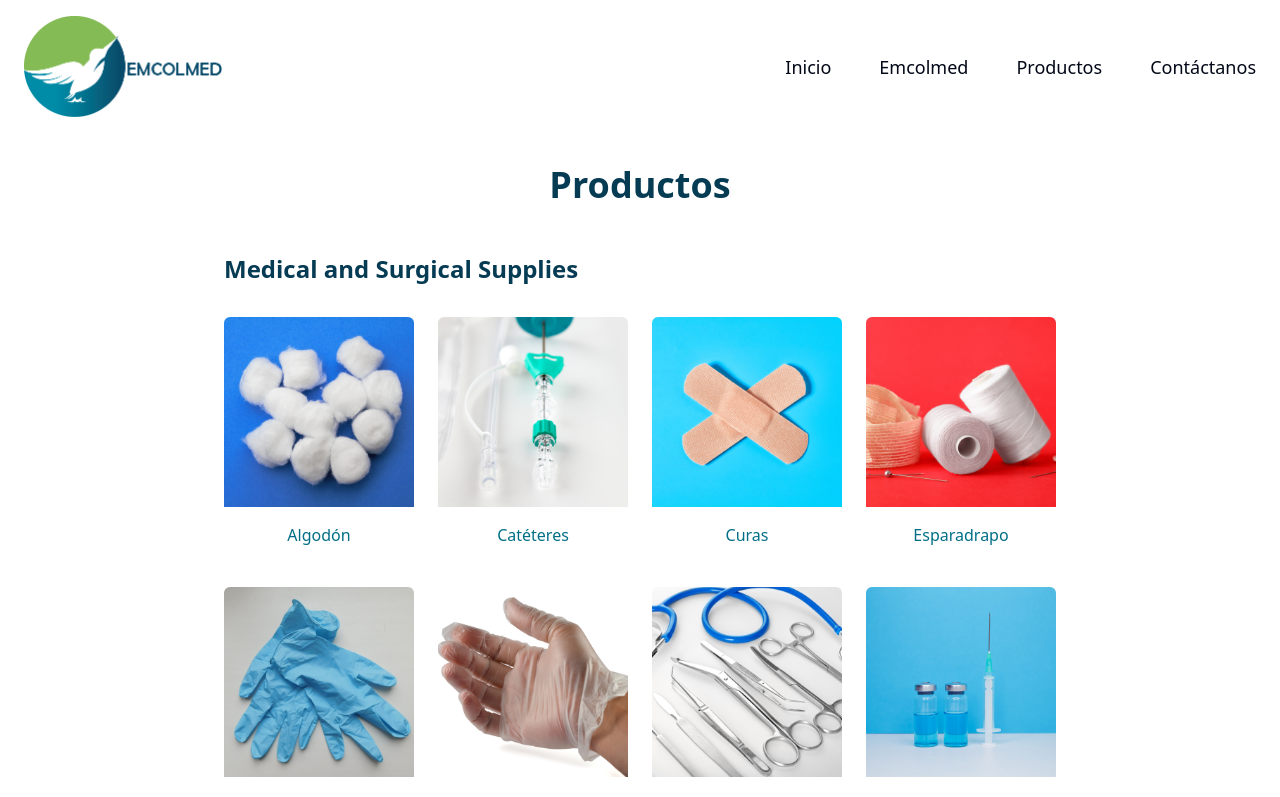
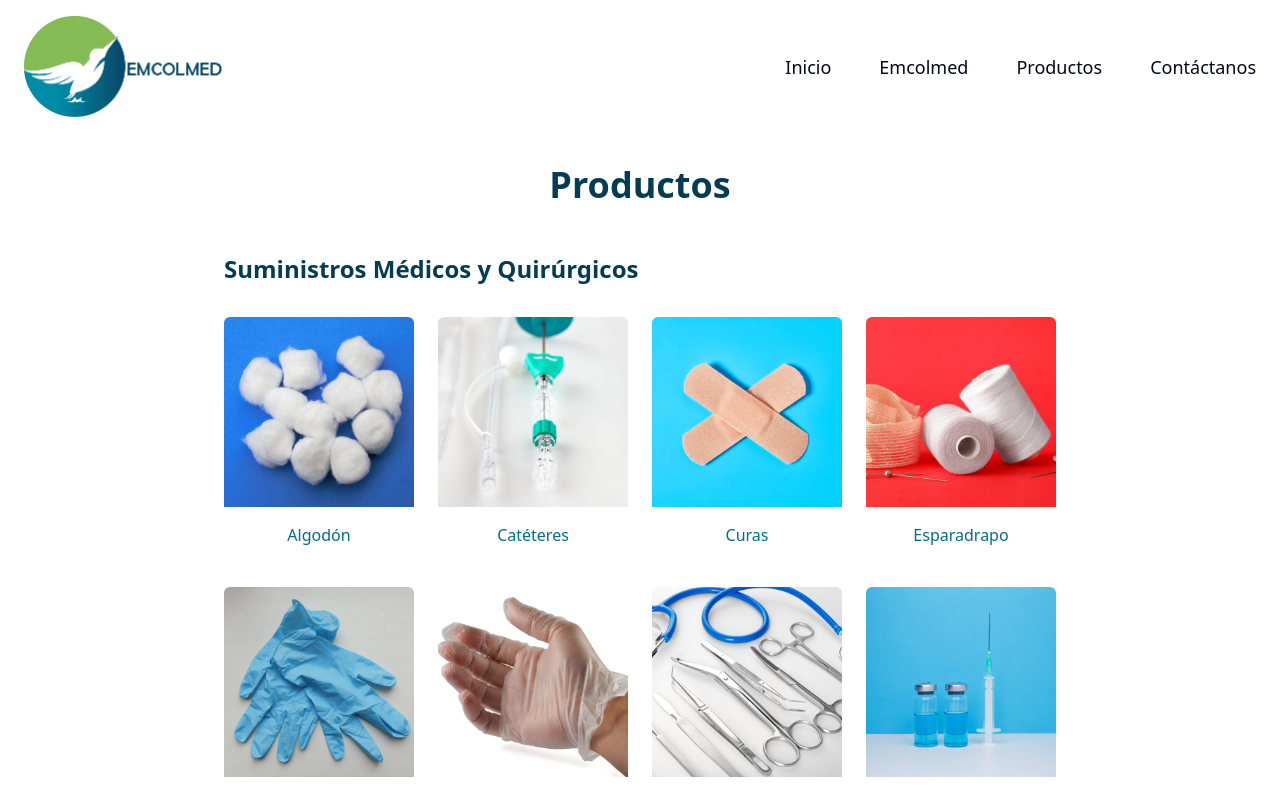
Before and after one commit to Jamova01/emcolmed-website, a Next.js app: page /products in a window 1280 px wide. Shown: the top 797 px of the page. Built offline with nearby package versions, Linux system fonts and the light colour scheme.

Commit message:
[UPDATE]: Changing text to spanish

```diff
--- a/src/app/products/page.tsx
+++ b/src/app/products/page.tsx
@@ -1,6 +1,6 @@
 const products = [
   {
-    category: "Medical and Surgical Supplies",
+    category: "Suministros Médicos y Quirúrgicos",
     items: [
       {
         name: "Algodón",
```
